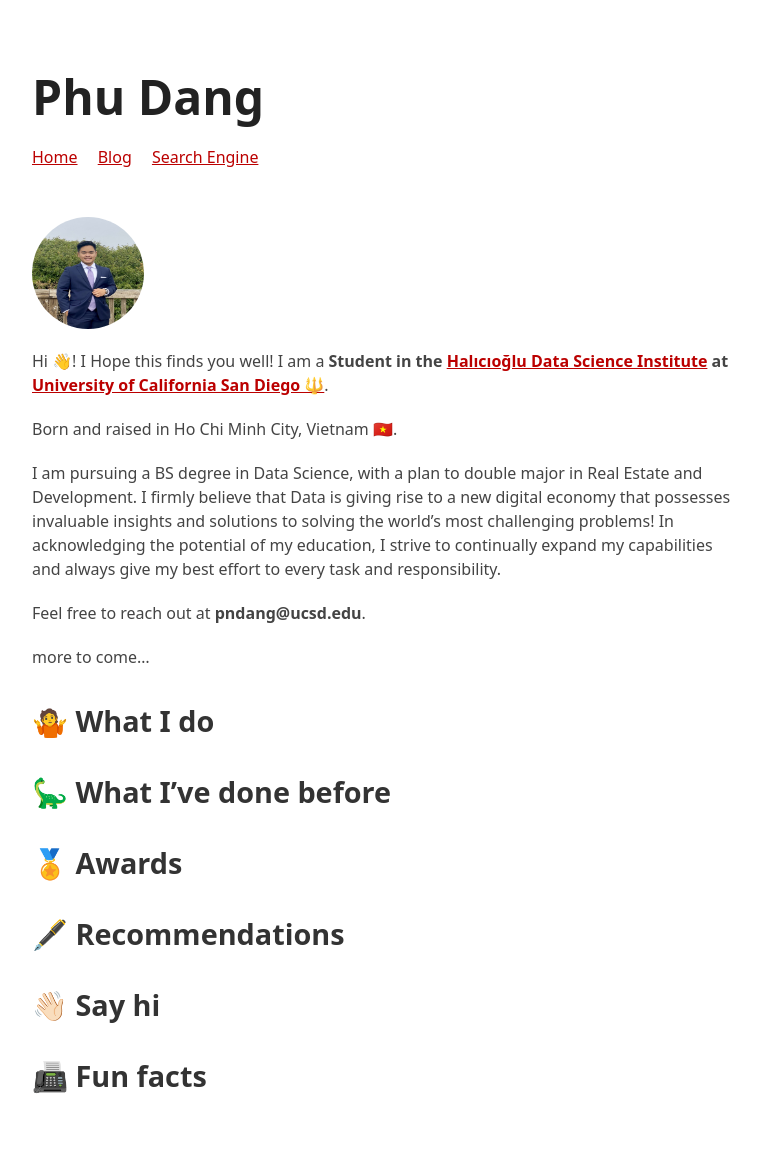
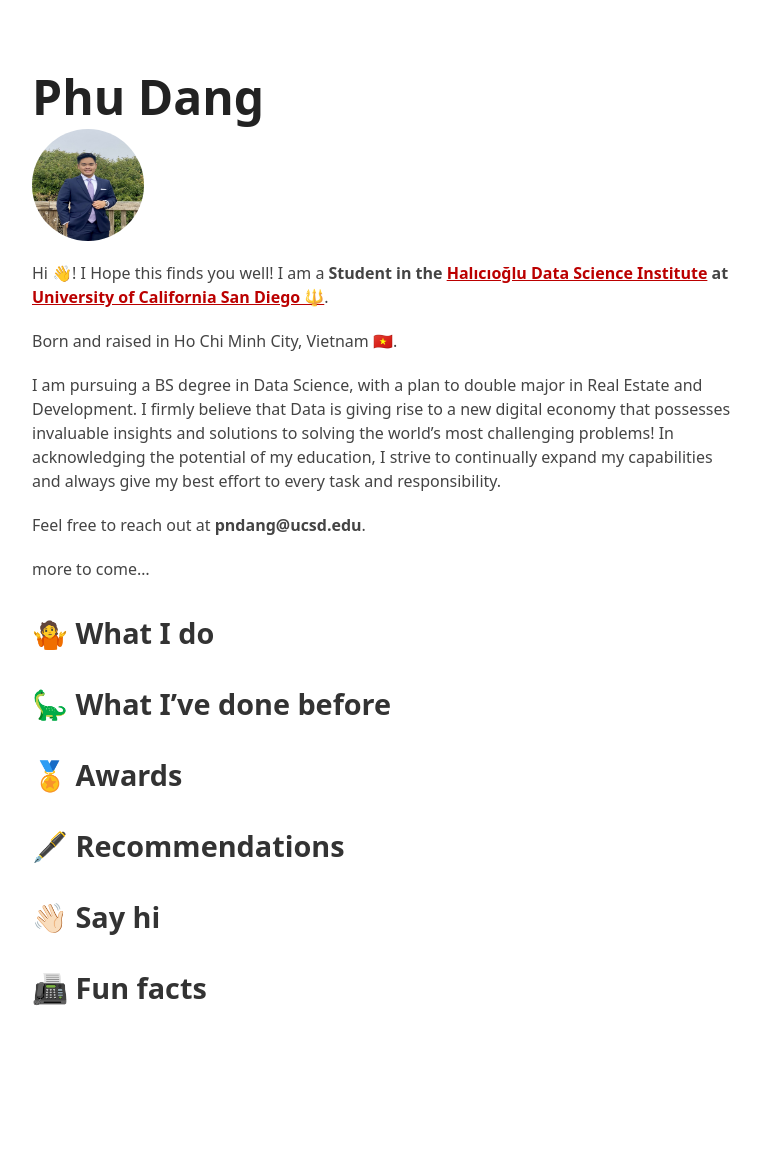
Before and after one commit to pndang/pndang.github.io, a Jekyll site: the page built from index.md, in a window 1280 px wide. Shown: the whole page, without its empty margins (258-1019 px from the left). Built offline with Jekyll 4.4.1, drawn with Linux system fonts in a browser that asks for light colours; after the commit the page ends 1071 px from its top, so only the background shows below that; part of the change alters nothing that is shown.

Commit message:
Save my work

```diff
--- a/_config.yml
+++ b/_config.yml
@@ -13,16 +13,16 @@ description: description for search engines and social media cards
 
 # set external to true if linking outside your website
 # for internal, make sure to include preceding slash
-nav-links:
-  - name: Home
-    url: /
-    external: false
-  - name: Blog
-    url: /blog
-    external: false
-  - name: Search Engine
-    url: https://duckduckgo.com
-    external: true
+# nav-links:
+#   - name: Home
+#     url: /
+#     external: false
+#   - name: Blog
+#     url: /blog
+#     external: false
+#   - name: Search Engine
+#     url: https://duckduckgo.com
+#     external: true
 
 # for the homepage image + big text next to it
 greeting_image: /assets/IMG-8957.jpg
```
